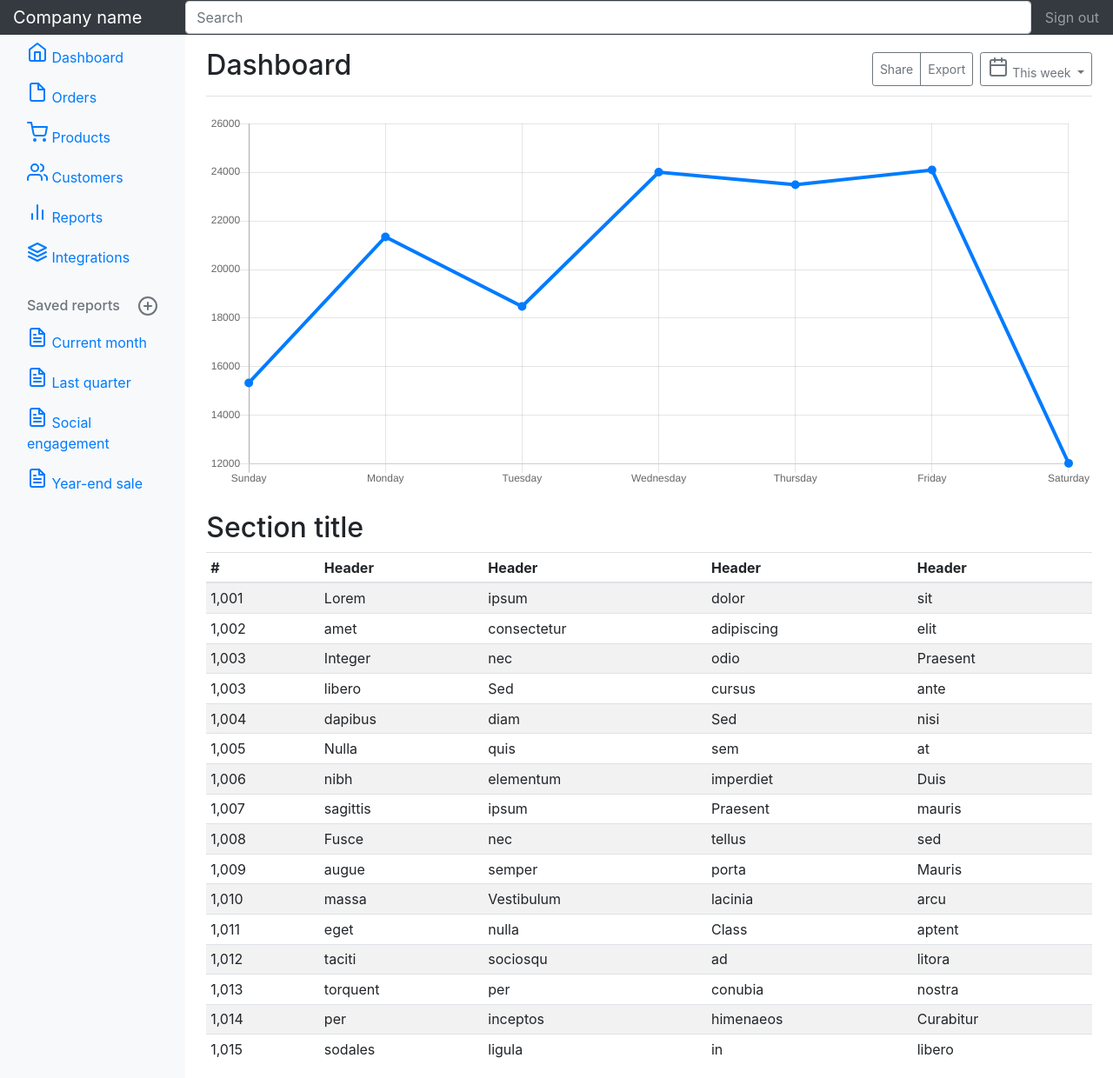
After one commit to gaurav2425/webdev, a Django app: page /results/ in a window 1280 px wide. The commit adds this page. Shown: the whole page at 87% size. Run offline with Django 3.2, Linux system fonts and the light colour scheme; some libraries are stand-ins or nearby versions.

Commit message:
progress made

```diff
--- a/Qbank/views.py
+++ b/Qbank/views.py
@@ -13,4 +13,13 @@ def home(request):
 
 
 def about(request):
-    return render(request, 'about.html', {'title': 'Qbank'})
+    return render(request, 'about.html') ###{'title''Qbank'})
+
+
+def ABIO(request):
+    return render(request, 'ABIO.html')
+
+
+
+def results(request):
+    return render(request, 'results.html')
--- /dev/null
+++ b/templates/results.html
@@ -0,0 +1,304 @@
+{% load static %}<!DOCTYPE html>
+<html lang="en">
+
+    <meta charset="utf-8">
+    <meta name="viewport" content="width=device-width, initial-scale=1, shrink-to-fit=no">
+    <meta name="description" content="">
+    <meta name="author" content="">
+    <link rel="icon" href="/docs/4.0/assets/img/favicons/favicon.ico">
+    <title>Dashboard Template for Bootstrap</title>
+    <link rel="canonical" href="https://getbootstrap.com/docs/4.0/examples/dashboard/">
+    <link rel="stylesheet" href="{% static 'css/bootstrap.min.css' %}">
+    <link href="dashboard.css" rel="stylesheet">
+
+<body>
+
+
+    <nav class="navbar navbar-dark sticky-top bg-dark flex-md-nowrap p-0">
+        <a class="navbar-brand col-sm-3 col-md-2 mr-0" href="#">Company name</a>
+        <input class="form-control form-control-dark w-100" type="text" placeholder="Search" aria-label="Search">
+        <ul class="navbar-nav px-3">
+          <li class="nav-item text-nowrap">
+            <a class="nav-link" href="#">Sign out</a>
+          </li>
+        </ul>
+      </nav>
+
+      <div class="container-fluid">
+        <div class="row">
+          <nav class="col-md-2 d-none d-md-block bg-light sidebar">
+            <div class="sidebar-sticky">
+              <ul class="nav flex-column">
+                <li class="nav-item">
+                  <a class="nav-link active" href="#">
+                    <svg xmlns="http://www.w3.org/2000/svg" width="24" height="24" viewBox="0 0 24 24" fill="none" stroke="currentColor" stroke-width="2" stroke-linecap="round" stroke-linejoin="round" class="feather feather-home"><path d="M3 9l9-7 9 7v11a2 2 0 0 1-2 2H5a2 2 0 0 1-2-2z"></path><polyline points="9 22 9 12 15 12 15 22"></polyline></svg>
+                    Dashboard <span class="sr-only">(current)</span>
+                  </a>
+                </li>
+                <li class="nav-item">
+                  <a class="nav-link" href="#">
+                    <svg xmlns="http://www.w3.org/2000/svg" width="24" height="24" viewBox="0 0 24 24" fill="none" stroke="currentColor" stroke-width="2" stroke-linecap="round" stroke-linejoin="round" class="feather feather-file"><path d="M13 2H6a2 2 0 0 0-2 2v16a2 2 0 0 0 2 2h12a2 2 0 0 0 2-2V9z"></path><polyline points="13 2 13 9 20 9"></polyline></svg>
+                    Orders
+                  </a>
+                </li>
+                <li class="nav-item">
+                  <a class="nav-link" href="#">
+                    <svg xmlns="http://www.w3.org/2000/svg" width="24" height="24" viewBox="0 0 24 24" fill="none" stroke="currentColor" stroke-width="2" stroke-linecap="round" stroke-linejoin="round" class="feather feather-shopping-cart"><circle cx="9" cy="21" r="1"></circle><circle cx="20" cy="21" r="1"></circle><path d="M1 1h4l2.68 13.39a2 2 0 0 0 2 1.61h9.72a2 2 0 0 0 2-1.61L23 6H6"></path></svg>
+                    Products
+                  </a>
+                </li>
+                <li class="nav-item">
+                  <a class="nav-link" href="#">
+                    <svg xmlns="http://www.w3.org/2000/svg" width="24" height="24" viewBox="0 0 24 24" fill="none" stroke="currentColor" stroke-width="2" stroke-linecap="round" stroke-linejoin="round" class="feather feather-users"><path d="M17 21v-2a4 4 0 0 0-4-4H5a4 4 0 0 0-4 4v2"></path><circle cx="9" cy="7" r="4"></circle><path d="M23 21v-2a4 4 0 0 0-3-3.87"></path><path d="M16 3.13a4 4 0 0 1 0 7.75"></path></svg>
+                    Customers
+                  </a>
+                </li>
+                <li class="nav-item">
+                  <a class="nav-link" href="#">
+                    <svg xmlns="http://www.w3.org/2000/svg" width="24" height="24" viewBox="0 0 24 24" fill="none" stroke="currentColor" stroke-width="2" stroke-linecap="round" stroke-linejoin="round" class="feather feather-bar-chart-2"><line x1="18" y1="20" x2="18" y2="10"></line><line x1="12" y1="20" x2="12" y2="4"></line><line x1="6" y1="20" x2="6" y2="14"></line></svg>
+                    Reports
+                  </a>
+                </li>
+                <li class="nav-item">
+                  <a class="nav-link" href="#">
+                    <svg xmlns="http://www.w3.org/2000/svg" width="24" height="24" viewBox="0 0 24 24" fill="none" stroke="currentColor" stroke-width="2" stroke-linecap="round" stroke-linejoin="round" class="feather feather-layers"><polygon points="12 2 2 7 12 12 22 7 12 2"></polygon><polyline points="2 17 12 22 22 17"></polyline><polyline points="2 12 12 17 22 12"></polyline></svg>
+                    Integrations
+                  </a>
+                </li>
+              </ul>
+
+              <h6 class="sidebar-heading d-flex justify-content-between align-items-center px-3 mt-4 mb-1 text-muted">
+                <span>Saved reports</span>
+                <a class="d-flex align-items-center text-muted" href="#">
+                  <svg xmlns="http://www.w3.org/2000/svg" width="24" height="24" viewBox="0 0 24 24" fill="none" stroke="currentColor" stroke-width="2" stroke-linecap="round" stroke-linejoin="round" class="feather feather-plus-circle"><circle cx="12" cy="12" r="10"></circle><line x1="12" y1="8" x2="12" y2="16"></line><line x1="8" y1="12" x2="16" y2="12"></line></svg>
+                </a>
+              </h6>
+              <ul class="nav flex-column mb-2">
+                <li class="nav-item">
+                  <a class="nav-link" href="#">
+                    <svg xmlns="http://www.w3.org/2000/svg" width="24" height="24" viewBox="0 0 24 24" fill="none" stroke="currentColor" stroke-width="2" stroke-linecap="round" stroke-linejoin="round" class="feather feather-file-text"><path d="M14 2H6a2 2 0 0 0-2 2v16a2 2 0 0 0 2 2h12a2 2 0 0 0 2-2V8z"></path><polyline points="14 2 14 8 20 8"></polyline><line x1="16" y1="13" x2="8" y2="13"></line><line x1="16" y1="17" x2="8" y2="17"></line><polyline points="10 9 9 9 8 9"></polyline></svg>
+                    Current month
+                  </a>
+                </li>
+                <li class="nav-item">
+                  <a class="nav-link" href="#">
+                    <svg xmlns="http://www.w3.org/2000/svg" width="24" height="24" viewBox="0 0 24 24" fill="none" stroke="currentColor" stroke-width="2" stroke-linecap="round" stroke-linejoin="round" class="feather feather-file-text"><path d="M14 2H6a2 2 0 0 0-2 2v16a2 2 0 0 0 2 2h12a2 2 0 0 0 2-2V8z"></path><polyline points="14 2 14 8 20 8"></polyline><line x1="16" y1="13" x2="8" y2="13"></line><line x1="16" y1="17" x2="8" y2="17"></line><polyline points="10 9 9 9 8 9"></polyline></svg>
+                    Last quarter
+                  </a>
+                </li>
+                <li class="nav-item">
+                  <a class="nav-link" href="#">
+                    <svg xmlns="http://www.w3.org/2000/svg" width="24" height="24" viewBox="0 0 24 24" fill="none" stroke="currentColor" stroke-width="2" stroke-linecap="round" stroke-linejoin="round" class="feather feather-file-text"><path d="M14 2H6a2 2 0 0 0-2 2v16a2 2 0 0 0 2 2h12a2 2 0 0 0 2-2V8z"></path><polyline points="14 2 14 8 20 8"></polyline><line x1="16" y1="13" x2="8" y2="13"></line><line x1="16" y1="17" x2="8" y2="17"></line><polyline points="10 9 9 9 8 9"></polyline></svg>
+                    Social engagement
+                  </a>
+                </li>
+                <li class="nav-item">
+                  <a class="nav-link" href="#">
+                    <svg xmlns="http://www.w3.org/2000/svg" width="24" height="24" viewBox="0 0 24 24" fill="none" stroke="currentColor" stroke-width="2" stroke-linecap="round" stroke-linejoin="round" class="feather feather-file-text"><path d="M14 2H6a2 2 0 0 0-2 2v16a2 2 0 0 0 2 2h12a2 2 0 0 0 2-2V8z"></path><polyline points="14 2 14 8 20 8"></polyline><line x1="16" y1="13" x2="8" y2="13"></line><line x1="16" y1="17" x2="8" y2="17"></line><polyline points="10 9 9 9 8 9"></polyline></svg>
+                    Year-end sale
+                  </a>
+                </li>
+              </ul>
+            </div>
+          </nav>
+
+          <main role="main" class="col-md-9 ml-sm-auto col-lg-10 pt-3 px-4"><div style="position: absolute; inset: 0px; overflow: hidden; pointer-events: none; visibility: hidden; z-index: -1;" class="chartjs-size-monitor"><div class="chartjs-size-monitor-expand" style="position:absolute;left:0;top:0;right:0;bottom:0;overflow:hidden;pointer-events:none;visibility:hidden;z-index:-1;"><div style="position:absolute;width:1000000px;height:1000000px;left:0;top:0"></div></div><div class="chartjs-size-monitor-shrink" style="position:absolute;left:0;top:0;right:0;bottom:0;overflow:hidden;pointer-events:none;visibility:hidden;z-index:-1;"><div style="position:absolute;width:200%;height:200%;left:0; top:0"></div></div></div>
+            <div class="d-flex justify-content-between flex-wrap flex-md-nowrap align-items-center pb-2 mb-3 border-bottom">
+              <h1 class="h2">Dashboard</h1>
+              <div class="btn-toolbar mb-2 mb-md-0">
+                <div class="btn-group mr-2">
+                  <button class="btn btn-sm btn-outline-secondary">Share</button>
+                  <button class="btn btn-sm btn-outline-secondary">Export</button>
+                </div>
+                <button class="btn btn-sm btn-outline-secondary dropdown-toggle">
+                  <svg xmlns="http://www.w3.org/2000/svg" width="24" height="24" viewBox="0 0 24 24" fill="none" stroke="currentColor" stroke-width="2" stroke-linecap="round" stroke-linejoin="round" class="feather feather-calendar"><rect x="3" y="4" width="18" height="18" rx="2" ry="2"></rect><line x1="16" y1="2" x2="16" y2="6"></line><line x1="8" y1="2" x2="8" y2="6"></line><line x1="3" y1="10" x2="21" y2="10"></line></svg>
+                  This week
+                </button>
+              </div>
+            </div>
+
+            <canvas class="my-4 chartjs-render-monitor" id="myChart" width="2304" height="972" style="display: block; height: 486px; width: 1152px;"></canvas>
+
+            <h2>Section title</h2>
+            <div class="table-responsive">
+              <table class="table table-striped table-sm">
+                <thead>
+                  <tr>
+                    <th>#</th>
+                    <th>Header</th>
+                    <th>Header</th>
+                    <th>Header</th>
+                    <th>Header</th>
+                  </tr>
+                </thead>
+                <tbody>
+                  <tr>
+                    <td>1,001</td>
+                    <td>Lorem</td>
+                    <td>ipsum</td>
+                    <td>dolor</td>
+                    <td>sit</td>
+                  </tr>
+                  <tr>
+                    <td>1,002</td>
+                    <td>amet</td>
+                    <td>consectetur</td>
+                    <td>adipiscing</td>
+                    <td>elit</td>
+                  </tr>
+                  <tr>
+                    <td>1,003</td>
+                    <td>Integer</td>
+                    <td>nec</td>
+                    <td>odio</td>
+                    <td>Praesent</td>
+                  </tr>
+                  <tr>
+                    <td>1,003</td>
+                    <td>libero</td>
+                    <td>Sed</td>
+                    <td>cursus</td>
+                    <td>ante</td>
+                  </tr>
+                  <tr>
+                    <td>1,004</td>
+                    <td>dapibus</td>
+                    <td>diam</td>
+                    <td>Sed</td>
+                    <td>nisi</td>
+                  </tr>
+                  <tr>
+                    <td>1,005</td>
+                    <td>Nulla</td>
+                    <td>quis</td>
+                    <td>sem</td>
+                    <td>at</td>
+                  </tr>
+                  <tr>
+                    <td>1,006</td>
+                    <td>nibh</td>
+                    <td>elementum</td>
+                    <td>imperdiet</td>
+                    <td>Duis</td>
+                  </tr>
+                  <tr>
+                    <td>1,007</td>
+                    <td>sagittis</td>
+                    <td>ipsum</td>
+                    <td>Praesent</td>
+                    <td>mauris</td>
+                  </tr>
+                  <tr>
+                    <td>1,008</td>
+                    <td>Fusce</td>
+                    <td>nec</td>
+                    <td>tellus</td>
+                    <td>sed</td>
+                  </tr>
+                  <tr>
+                    <td>1,009</td>
+                    <td>augue</td>
+                    <td>semper</td>
+                    <td>porta</td>
+                    <td>Mauris</td>
+                  </tr>
+                  <tr>
+                    <td>1,010</td>
+                    <td>massa</td>
+                    <td>Vestibulum</td>
+                    <td>lacinia</td>
+                    <td>arcu</td>
+                  </tr>
+                  <tr>
+                    <td>1,011</td>
+                    <td>eget</td>
+                    <td>nulla</td>
+                    <td>Class</td>
+                    <td>aptent</td>
+                  </tr>
+                  <tr>
+                    <td>1,012</td>
+                    <td>taciti</td>
+                    <td>sociosqu</td>
+                    <td>ad</td>
+                    <td>litora</td>
+                  </tr>
+                  <tr>
+                    <td>1,013</td>
+                    <td>torquent</td>
+                    <td>per</td>
+                    <td>conubia</td>
+                    <td>nostra</td>
+                  </tr>
+                  <tr>
+                    <td>1,014</td>
+                    <td>per</td>
+                    <td>inceptos</td>
+                    <td>himenaeos</td>
+                    <td>Curabitur</td>
+                  </tr>
+                  <tr>
+                    <td>1,015</td>
+                    <td>sodales</td>
+                    <td>ligula</td>
+                    <td>in</td>
+                    <td>libero</td>
+                  </tr>
+                </tbody>
+              </table>
+            </div>
+          </main>
+        </div>
+      </div>
+
+      <!-- Bootstrap core JavaScript
+      ================================================== -->
+      <!-- Placed at the end of the document so the pages load faster -->
+      <script src="https://code.jquery.com/jquery-3.2.1.slim.min.js" integrity="sha384-KJ3o2DKtIkvYIK3UENzmM7KCkRr/rE9/Qpg6aAZGJwFDMVNA/GpGFF93hXpG5KkN" crossorigin="anonymous"></script>
+      <script>window.jQuery || document.write('<script src="../../assets/js/vendor/jquery-slim.min.js"><\/script>')</script>
+      <script src="../../assets/js/vendor/popper.min.js"></script>
+      <script src="../../dist/js/bootstrap.min.js"></script>
+
+      <!-- Icons -->
+      <script src="https://unpkg.com/feather-icons/dist/feather.min.js"></script>
+      <script>
+        feather.replace()
+      </script>
+
+      <!-- Graphs -->
+      <script src="https://cdnjs.cloudflare.com/ajax/libs/Chart.js/2.7.1/Chart.min.js"></script>
+      <script>
+        var ctx = document.getElementById("myChart");
+        var myChart = new Chart(ctx, {
+          type: 'line',
+          data: {
+            labels: ["Sunday", "Monday", "Tuesday", "Wednesday", "Thursday", "Friday", "Saturday"],
+            datasets: [{
+              data: [15339, 21345, 18483, 24003, 23489, 24092, 12034],
+              lineTension: 0,
+              backgroundColor: 'transparent',
+              borderColor: '#007bff',
+              borderWidth: 4,
+              pointBackgroundColor: '#007bff'
+            }]
+          },
+          options: {
+            scales: {
+              yAxes: [{
+                ticks: {
+                  beginAtZero: false
+                }
+              }]
+            },
+            legend: {
+              display: false,
+            }
+          }
+        });
+      </script>
+
+
+
+
+</body>
+</html>
--- a/webdev/urls.py
+++ b/webdev/urls.py
@@ -27,5 +27,7 @@ from Qbank import views
 urlpatterns = [
     path('admin/', admin.site.urls),
     url(r'^$', views.home, name='home'),
-    url('about/', views.about, name='about')
+    url('about/', views.about, name='about'),
+    url('results/', views.results, name='results'),
+    url('alevelbio/', views.ABIO, name='ABIO'),
 ]
```
Also changed, not shown: templates/base.html (+3 -4 lines), templates/home.html (+7 -5 lines), db.sqlite3.
